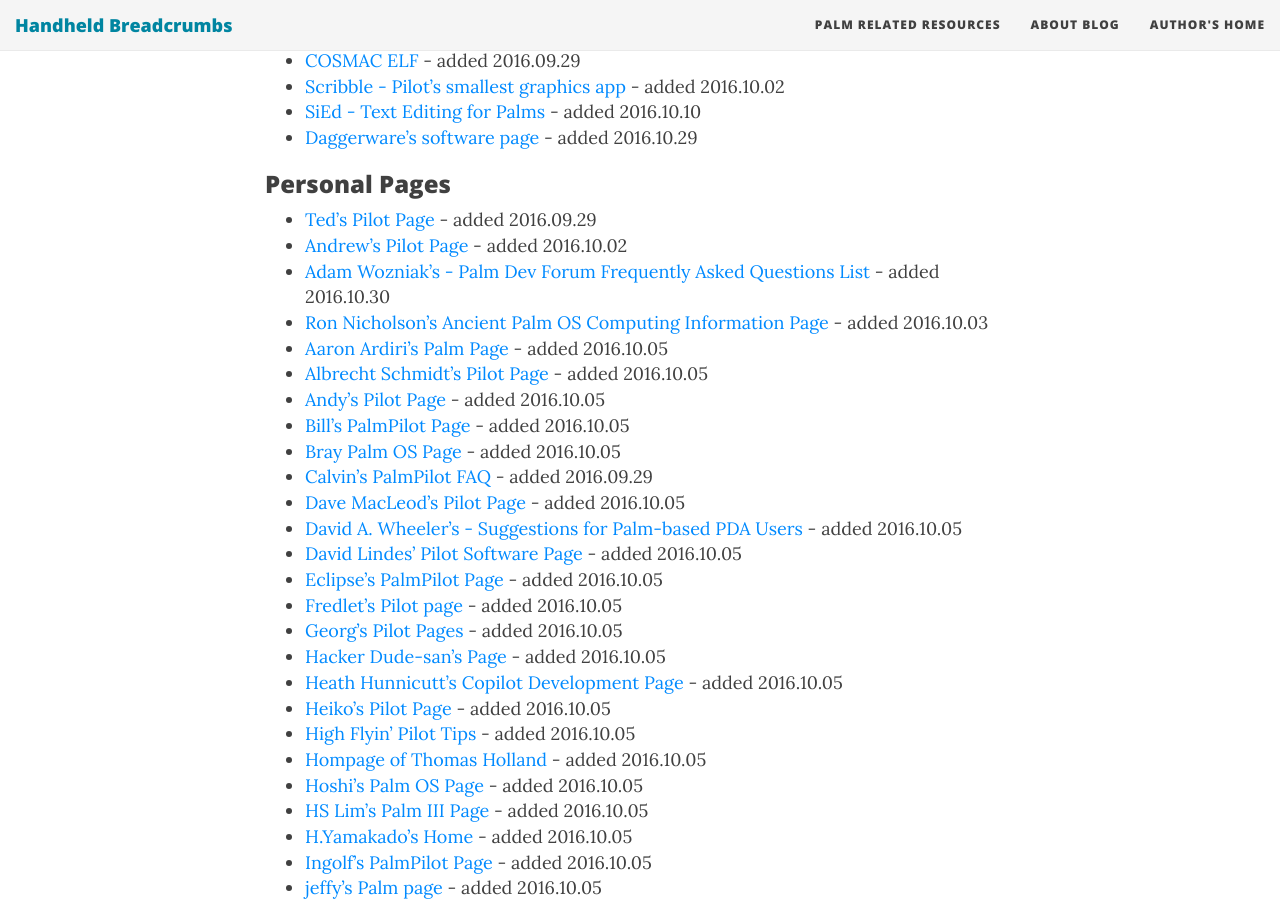
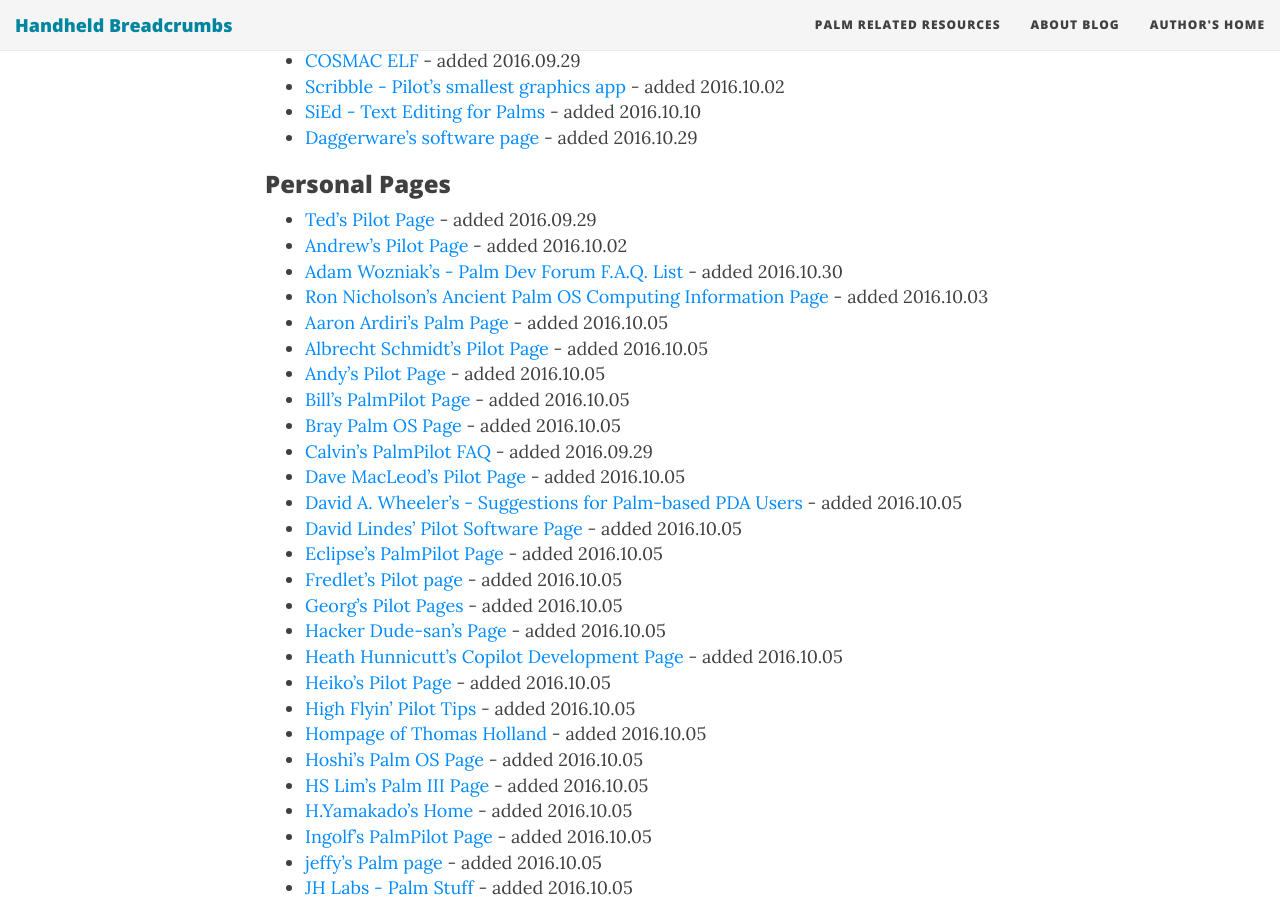
Before and after one commit to handheldbreadcrumbs/handheldbreadcrumbs.github.io, a Jekyll site: the page built from palmresources.md, in a window 1280 px wide and 900 px high, scrolled down 466 px. Built offline with Jekyll 4.4.1, drawn with Linux system fonts in a browser that asks for light colours; nearby versions of some CDN libraries.

```diff
--- a/palmresources.md
+++ b/palmresources.md
@@ -20,7 +20,7 @@
 ### Personal Pages
 * [Ted's Pilot Page](http://web.archive.org/web/19981203160903/http://web.mit.edu/tytso/www/pilot/index.html){:target="_blank"} - added 2016.09.29
 * [Andrew's Pilot Page](http://web.archive.org/web/19981206010148/http://www.iosphere.net/~howlett/pilot/){:target="_blank"} - added 2016.10.02
-* [Adam Wozniak's - Palm Dev Forum Frequently Asked Questions List](http://web.archive.org/web/20010224202514/http://wozniak.dnsalias.org/~adam/PalmFAQ.html){:target="_blank"} - added 2016.10.30
+* [Adam Wozniak's - Palm Dev Forum F.A.Q. List](http://web.archive.org/web/20010224202514/http://wozniak.dnsalias.org/~adam/PalmFAQ.html){:target="_blank"} - added 2016.10.30
 * [Ron Nicholson's Ancient Palm OS Computing Information Page](http://web.archive.org/web/20141224194937/http://www.nicholson.com/rhn/palm.html){:target="_blank"} - added 2016.10.03
 * [Aaron Ardiri's Palm Page](http://web.archive.org/web/20010718130351/http://www.ardiri.com/index.php?redir=palm){:target="_blank"} - added 2016.10.05
 * [Albrecht Schmidt's Pilot Page](http://www.teco.edu/~albrecht/handheld/){:target="_blank"} - added 2016.10.05
```
